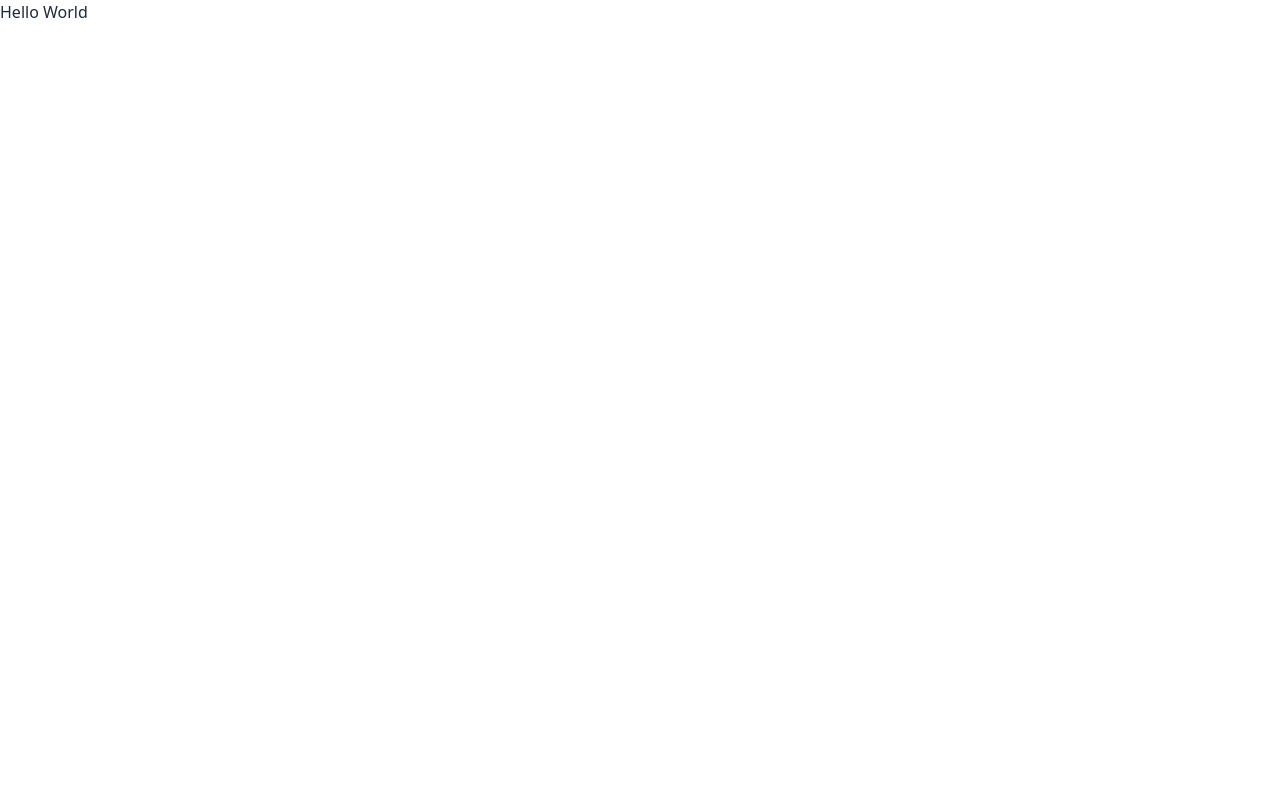
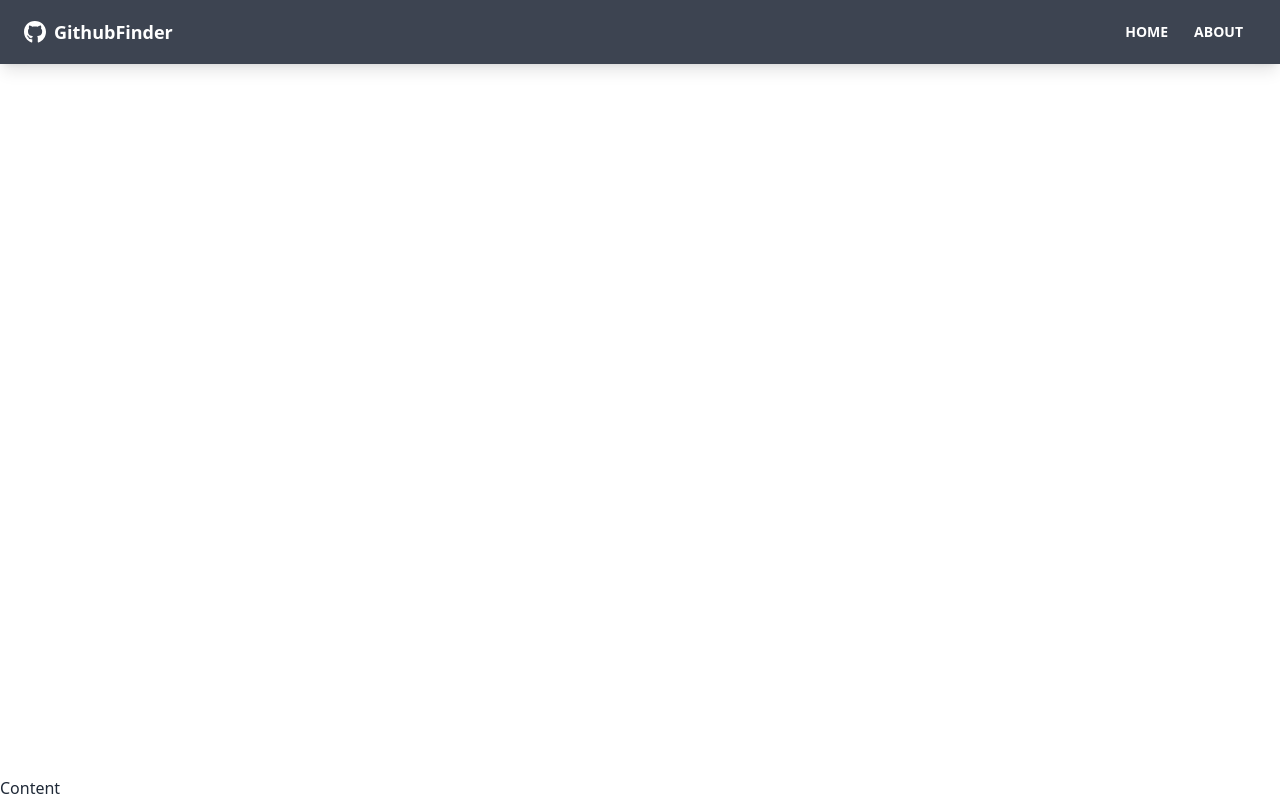
Before and after one commit to roy-hendry/github-finder, a React (Create React App) app: page / in a window 1280 px wide. Built offline with nearby package versions, Linux system fonts and the light colour scheme.

Commit message:
Navbar Component

```diff
--- a/package.json
+++ b/package.json
@@ -9,6 +9,8 @@
     "daisyui": "^2.17.0",
     "react": "^18.2.0",
     "react-dom": "^18.2.0",
+    "react-icons": "^4.4.0",
+    "react-router-dom": "^6.3.0",
     "react-scripts": "5.0.1",
     "web-vitals": "^2.1.4"
   },
--- a/src/App.js
+++ b/src/App.js
@@ -1,9 +1,16 @@
+import { BrowserRouter as Router, Route } from "react-router-dom";
+import Navbar from "./components/layout/Navbar";
+
 function App() {
-  return (
-    <div>
-      <h1>Hello World</h1>
-    </div>
-  );
+    return (
+        <Router>
+            <div className="flex flex-col justify-between h-screen">
+                <Navbar />
+
+                <main>Content</main>
+            </div>
+        </Router>
+    );
 }
 
 export default App;
--- /dev/null
+++ b/src/components/layout/Navbar.jsx
@@ -0,0 +1,39 @@
+import {FaGithub} from "react-icons/fa"
+import {Link} from "react-router-dom"
+import PropTypes from "prop-types"
+import { Container } from "postcss"
+
+function Navbar({title}) {
+    return (
+        <nav className="navbar mb-12 shadow-lg bg-neutral text-neutral-content">
+            <div className="container mx-auto">
+                <div className="flex-none px-2 mx-2">
+                    <FaGithub className="inline pr-2 text-3xl"/>
+                    <Link to="/" className="text-lg font-bold align-middle">
+                        {title}
+                    </Link>
+                </div>
+                <div className="flex-1 px-2 mx-2">
+                    <div className="flex justify-end">
+                        <Link to="/" className="btn btn-ghost btn-sm rounded-btn">
+                            Home
+                        </Link>
+                        <Link to="/about" className="btn btn-ghost btn-sm rounded-btn">
+                            About
+                        </Link>
+                    </div>
+                </div>
+            </div>
+        </nav>
+    )
+}
+
+Navbar.defaultProps = {
+    title: "GithubFinder"
+}
+
+Navbar.propTypes = {
+    title: PropTypes.string,
+}
+
+export default Navbar
```
Also changed, not shown: 1 other file (tests, documents, lock files or other folders).
